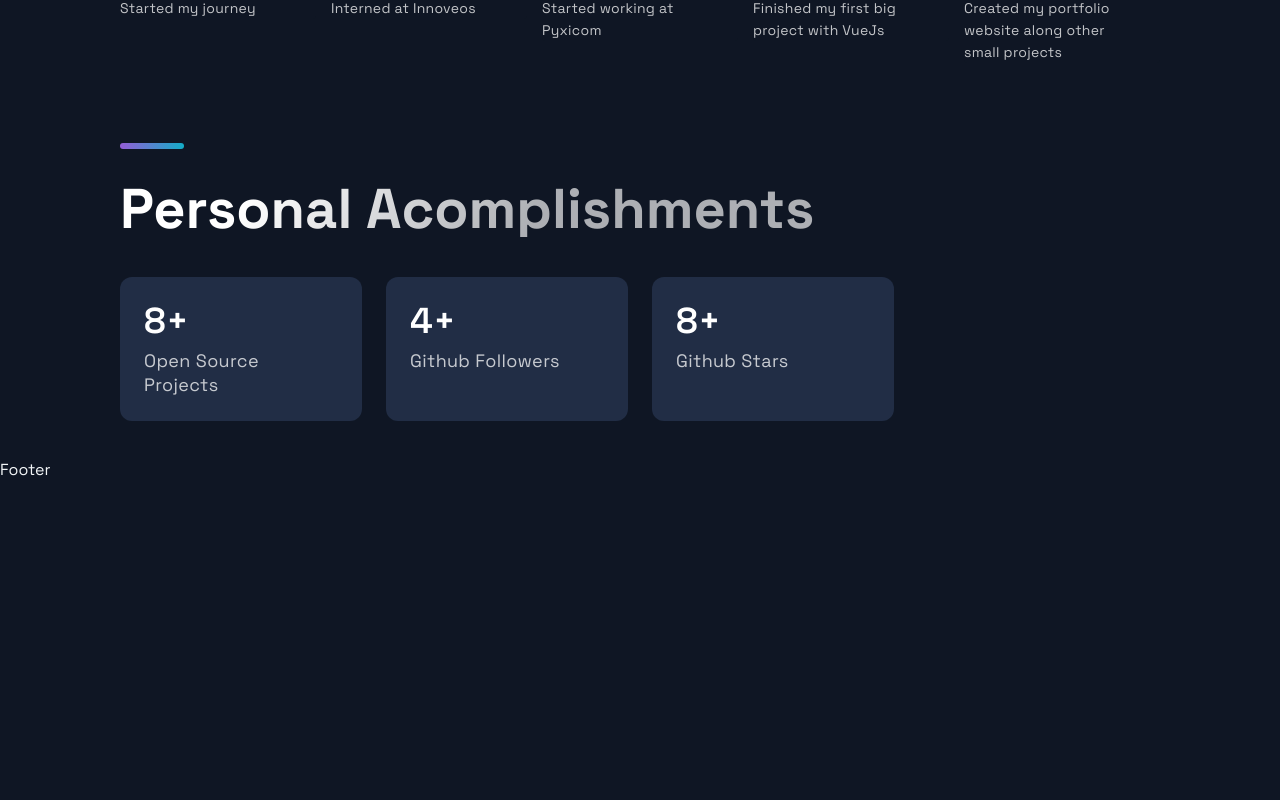
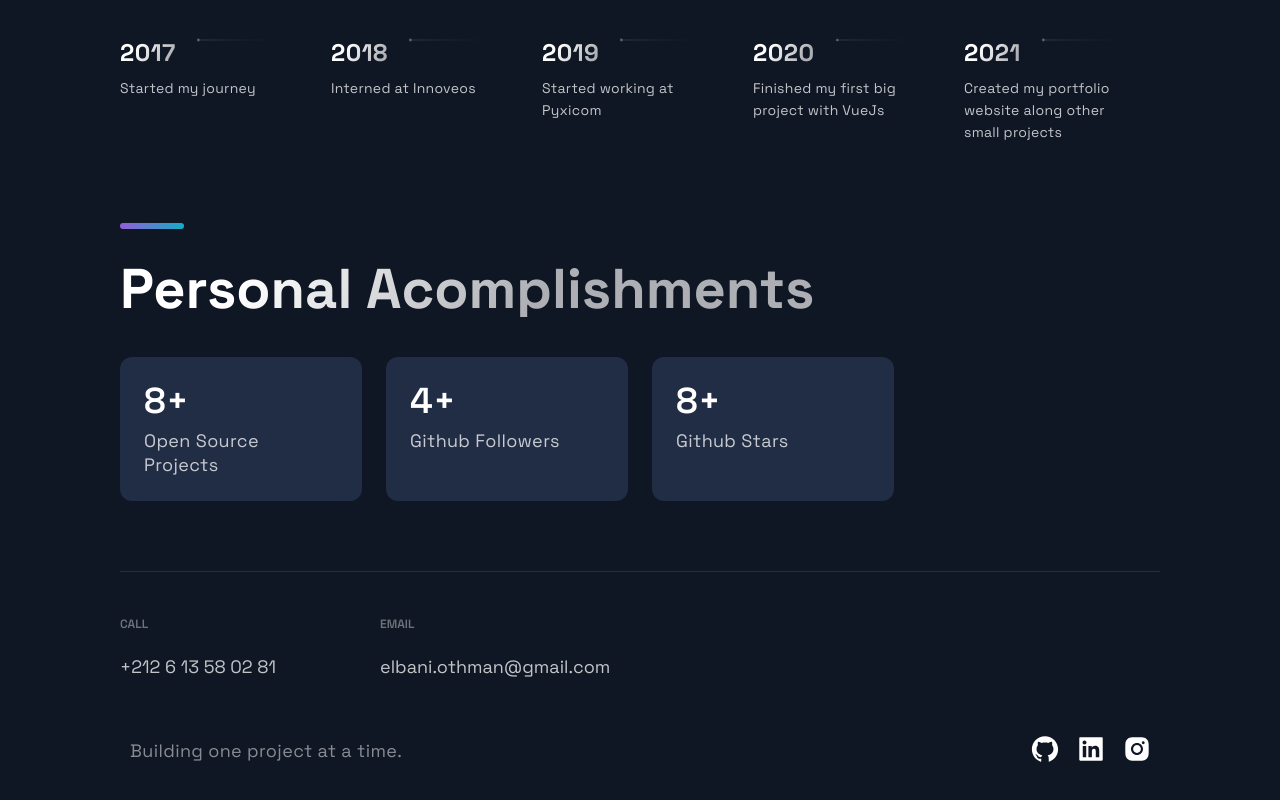
Before and after one commit to paradoxial-composition/portfolio_website--wip-NextJS-, a Next.js app: page / in a window 1280 px wide. Shown: the part 3332-4132 px from the top of the page. Before the commit the page ends 3812 px from the top, so only its background shows below. Built offline with nearby package versions, Linux system fonts and the light colour scheme.

Commit message:
Add Fotter section

```diff
--- a/src/components/Footer/Footer.js
+++ b/src/components/Footer/Footer.js
@@ -6,9 +6,32 @@
 
 const Footer = () => {
   return (
-    <div>
-      Footer
-    </div>
+    <FooterWrapper>
+      <LinkList>
+        <LinkColumn>
+          <LinkTitle>Call</LinkTitle>
+          <LinkItem href="tel:+212613580281">+212 6 13 58 02 81</LinkItem>
+        </LinkColumn>
+        <LinkColumn>
+          <LinkTitle>Email</LinkTitle>
+          <LinkItem href="mailto:elbani.othman@gmail.com">elbani.othman@gmail.com</LinkItem>
+        </LinkColumn>
+      </LinkList>
+      <SocialIconsContainer>
+        <CompanyContainer>
+          <Slogan>Building one project at a time.</Slogan>
+        </CompanyContainer>
+        <SocialIcons href="https://github.com">
+          <AiFillGithub size="3rem" />
+        </SocialIcons>
+        <SocialIcons href="https://linkedin.com">
+          <AiFillLinkedin size="3rem" />
+        </SocialIcons>
+        <SocialIcons href="https://instagram.com">
+          <AiFillInstagram size="3rem" />
+        </SocialIcons>
+      </SocialIconsContainer>
+    </FooterWrapper>
   );
 };
 
--- a/src/components/TimeLine/TimeLine.js
+++ b/src/components/TimeLine/TimeLine.js
@@ -47,6 +47,8 @@
       <SectionTitle>About Me</SectionTitle>
       <SectionText>
         {AboutMe}
+        <br />
+        Hobbies include music of course (bass player), a bit of gaming and DIY dreamcatchers.
       </SectionText>
       <CarouselContainer ref={carouselRef} onScroll={handleScroll}>
         <>
```
